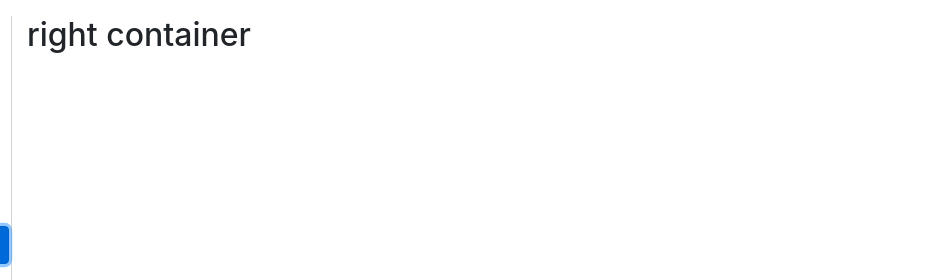
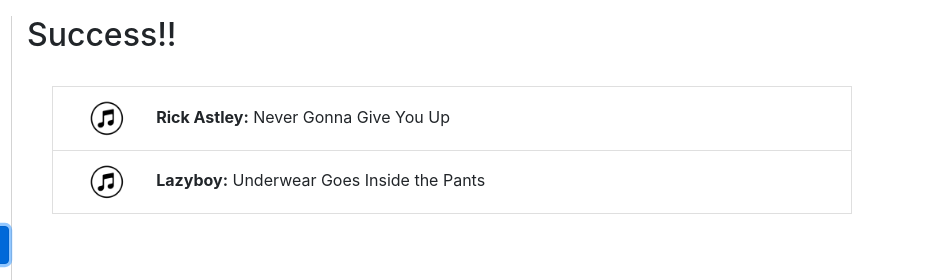
Before and after one commit to xxKeefer/spotify-party-playlist, a plain HTML site: page src/index.html in a window 1280 px wide. Both pictures are taken after typing "Sample", "Sample" into the empty fields and a click on the button "Generate Playlist". Shown: the top 280 px of the page, 343-1280 px from the left. Drawn offline with nearby package versions, Linux system fonts and the light colour scheme; files that its build step writes are made by us from their sources.

Commit message:
playlist generation working

```diff
--- a/src/index.html
+++ b/src/index.html
@@ -52,13 +52,13 @@
 
 
       <div id="right-cont" class="container col-9">
-        <h2 id="right-cont-heading">right container</h2>
+        <h2 id="right-cont-header">right container</h2>
 
         <!-- LOADING GIF -->
         <img id="loadingPlaylistGif" class="hidden my-3 mx-3" src="img/loading.gif" alt="">
 
         <!-- PLAYLIST CONTAINER -->
-        <div id="playlist-cont" class="hidden container">
+        <div id="playlist-cont" class="pt-4 container hidden list-group">
           <ul id="playlist-list"></ul>
         </div>
 
--- a/src/js/frontEnd.js
+++ b/src/js/frontEnd.js
@@ -28,35 +28,80 @@
   inputCont.appendChild(input)
 }
 
+// function removeUserIdInput() {
 
-
-function removeUserIdInput() {
-
-}
+// }
 
 
 
+function generateList(data) {
+  let list = document.getElementById('playlist-list')
+
+  data.forEach(element => {
+    let item = document.createElement('li')
+    item.classList.add('list-group-item', 'row')
+
+    let img = document.createElement('img')
+    img.style = "width: 9%;"
+    img.classList.add('col-2')
+    img.style.display = 'inline-block'
+    img.src = 'img/music_note.png'
+    img.alt = ""
+
+    let text = document.createElement('p')
+    text.classList.add('col-10')
+    text.style.display = 'inline-block'
+    text.innerHTML = `<strong>${element.artist}:</strong> ${element.track}`
+    text.style.margin = 0
+
+    item.appendChild(img)
+    item.appendChild(text)
+
+    list.appendChild(item)
+  });
+}
+
 function generatePlaylist() {
-  showLoadingGif('loadingPlaylistGif', 2000)
-  showPlaylist()
 
+  let timeout = 2000
+
+  document.getElementById('right-cont-header').textContent = "Getting Your Playlist"
+  showElement('loadingPlaylistGif')
+  hideElement('playlist-cont')
+  generateList(data)
+
+  setTimeout(() => {
+    document.getElementById('right-cont-header').textContent = "Success!!"
+    hideElement('loadingPlaylistGif')
+    showElement('playlist-cont')
+}, timeout);
 }
 
 
 
 
-function showElement(el) {
-  el.style.display = "block"
+
+function showElement(id) {
+  document.getElementById(id).style.display = "block"
 }
 
-function hideElement(el) {
-  el.style.display = "none"
+function hideElement(id) {
+  document.getElementById(id).style.display = "none"
 }
 
-function showLoadingGif(id, time) {
-  let loadingGif = document.getElementById(id)
-  showElement(loadingGif)
-  setTimeout(() => {
-    hideElement(loadingGif)
-  }, time);
-}
+
+// function showElement(el) {
+//   el.style.display = "block"
+// }
+
+// function hideElement(el) {
+//   el.style.display = "none"
+// }
+
+// function showLoadingGif(id, time) {
+//   let loadingGif = document.getElementById(id)
+//   showElement(loadingGif)
+//   setTimeout(() => {
+//     hideElement(loadingGif)
+//   }, time);
+// }
```
Also changed, not shown: src/js/helpers.js (+19 -19 lines).
